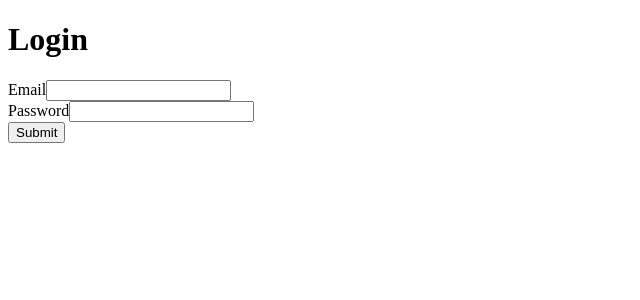
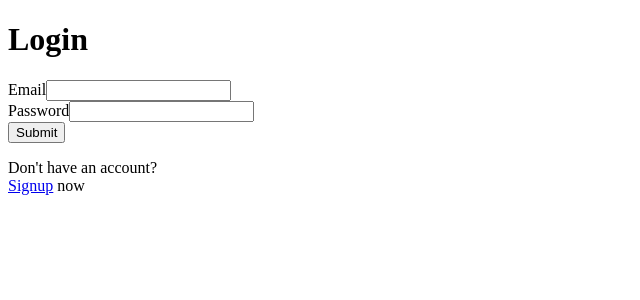
Before and after one commit to ambertav/bakery_ecom_frontend, a Next.js app: page /login in a window 1280 px wide. Shown: the top 300 px of the page, without its empty margins (0-640 px from the left). Built offline with nearby package versions, Linux system fonts and the light colour scheme; no server answers.

Commit message:
adds link to signup on login page

```diff
--- a/src/pages/login.tsx
+++ b/src/pages/login.tsx
@@ -1,5 +1,6 @@
 import { signInWithEmailAndPassword, UserCredential, User } from '@firebase/auth';
 import { auth } from '../app/firebase/firebaseConfig';
+import Link from 'next/link';
 
 import Access from '@/components/Access';
 
@@ -18,6 +19,12 @@ export default function Login () {
     }
 
     return  (
-        <Access path='login' method={login} />
+        <>
+            <Access path='login' method={login} />
+            <p>Don't have an account?
+                <br />
+                <Link href='/signup'>Signup</Link> now
+            </p>
+        </>
     );
 }
```
